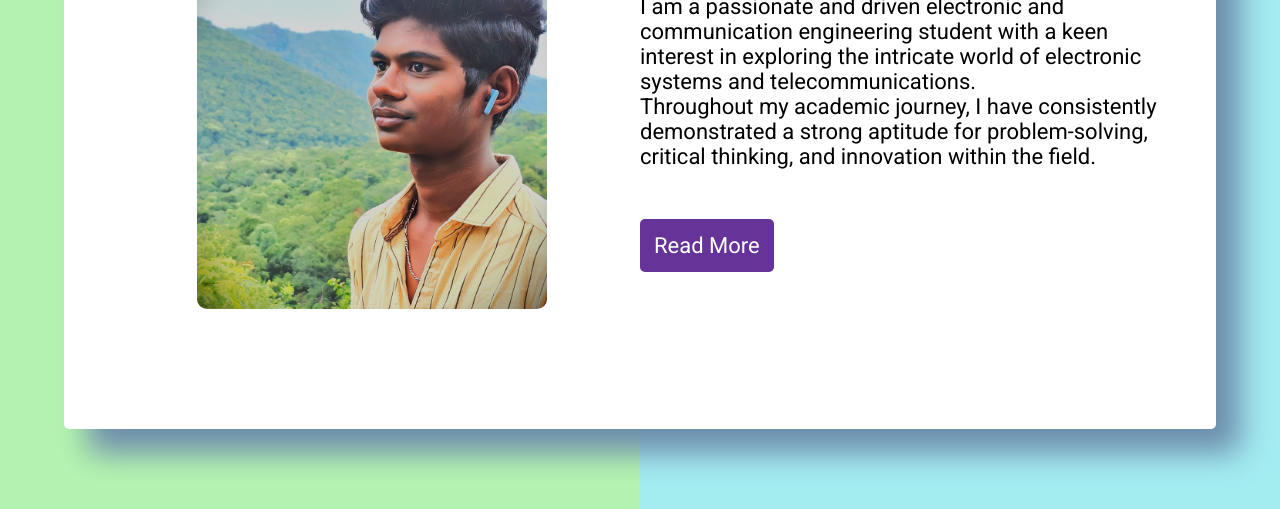
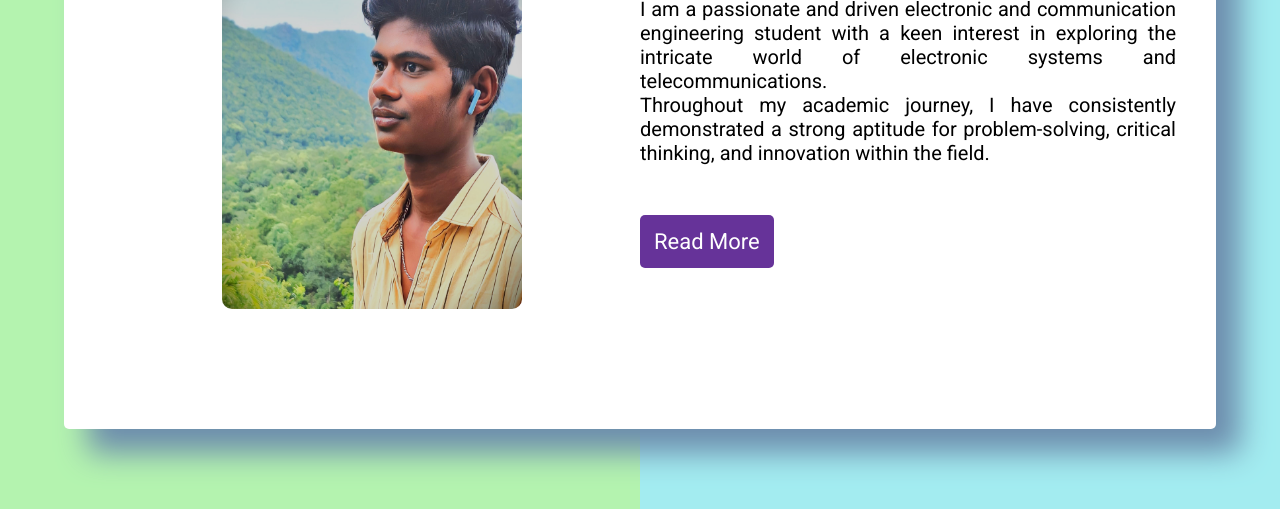
Before and after one commit to vasantharaj-v/website, a plain HTML site: page about.html in a window 1280 px wide. Shown: the part 381-890 px from the top of the page. Drawn offline with Linux system fonts and the light colour scheme.

Commit message:
Add files via upload

```diff
--- a/aboutstyle.css
+++ b/aboutstyle.css
@@ -78,11 +78,15 @@
         width: 90%;
     }
     .image-container img{
-        width: 350px;
+        width: 300px;
         height: 400px;
     }
     .text-container h1{
         font-size: 50px;
+    }
+    .text-container p{
+        font-size: 20px;
+        text-align: justify;
     }
 }
 @media screen and (max-width: 1100px){
```
